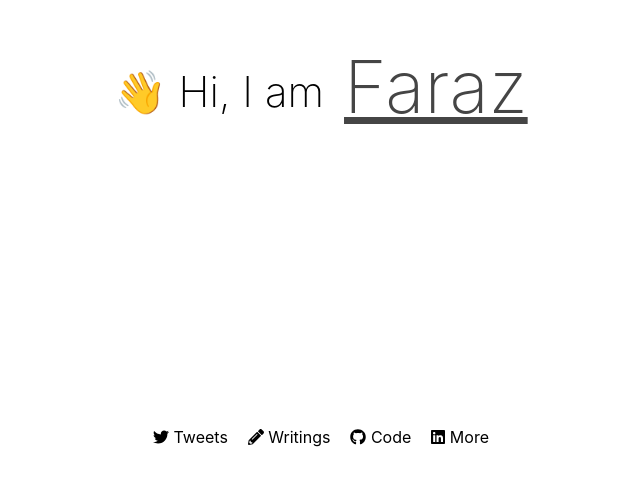
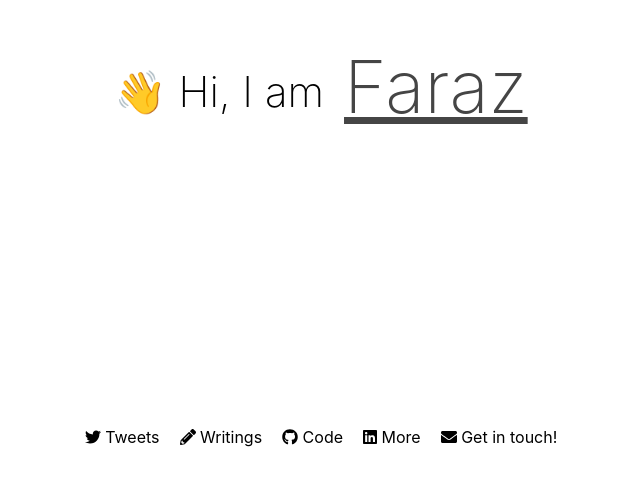
Before and after one commit to rub1cc/rub1.cc, a Next.js app: page / in a window 1280 px wide. Shown: the part 313-798 px from the top of the page, without its empty margins (319-959 px from the left). Built offline with nearby package versions, Linux system fonts and the light colour scheme.

Commit message:
Add email button

```diff
--- a/pages/index.js
+++ b/pages/index.js
@@ -1,7 +1,7 @@
 import React, {Component} from 'react';
 import { FontAwesomeIcon } from '@fortawesome/react-fontawesome'
 import { faTwitter, faGithub, faLinkedin} from '@fortawesome/free-brands-svg-icons'
-import { faPencilAlt } from '@fortawesome/free-solid-svg-icons'
+import { faPencilAlt, faEnvelope } from '@fortawesome/free-solid-svg-icons'
 import '../styles.scss';
 
 class Index extends Component {
@@ -29,6 +29,9 @@ class Index extends Component {
           <a href="https://linkedin.com/in/farazaulia" target="_blank">
             <FontAwesomeIcon icon={faLinkedin}/> More
           </a>
+          <a href="mailto:raz.muhammad14@gmail.com">
+            <FontAwesomeIcon icon={faEnvelope}/> Get in touch!
+          </a>
         </nav>
       </main>
     );
```
